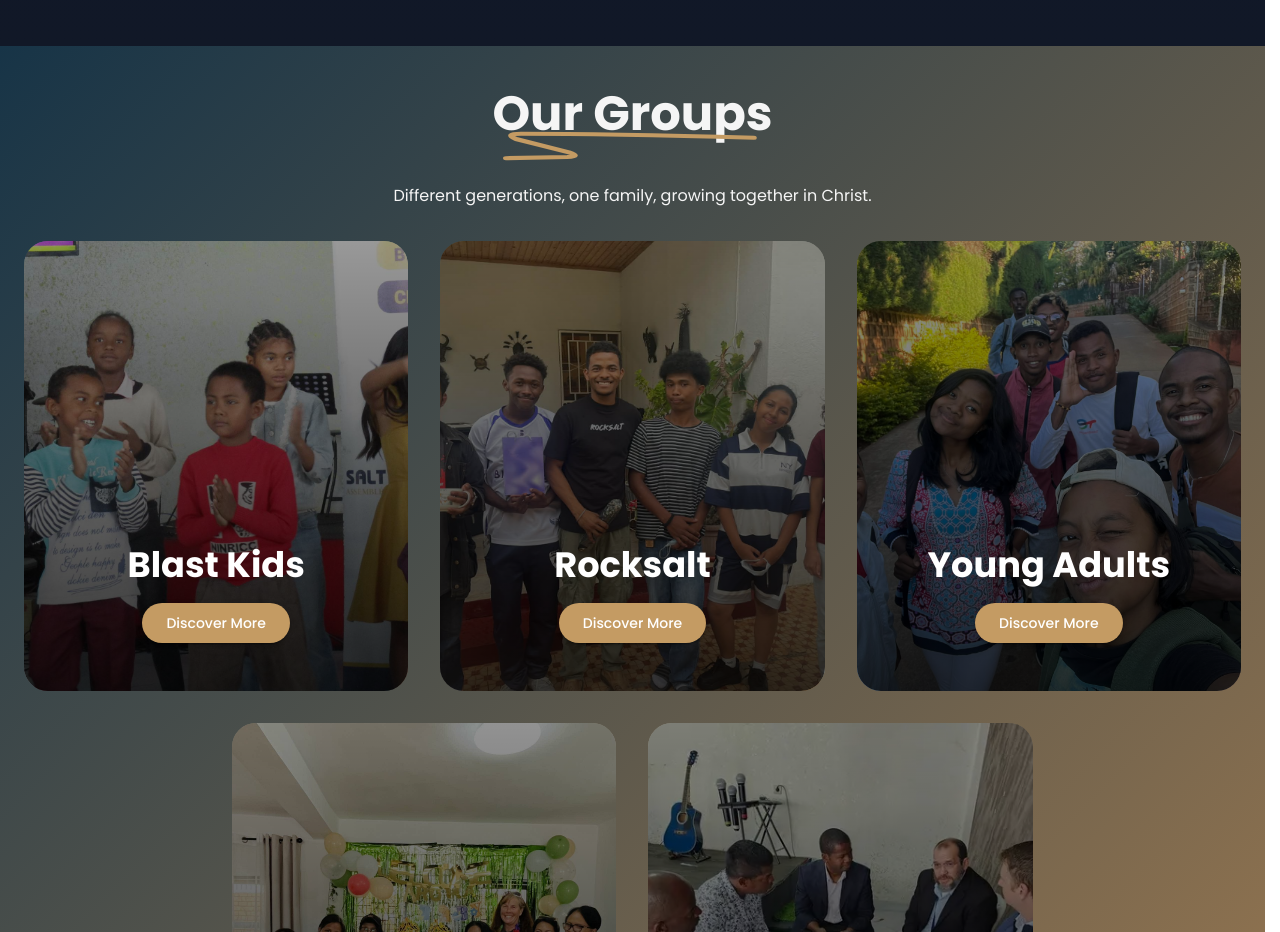
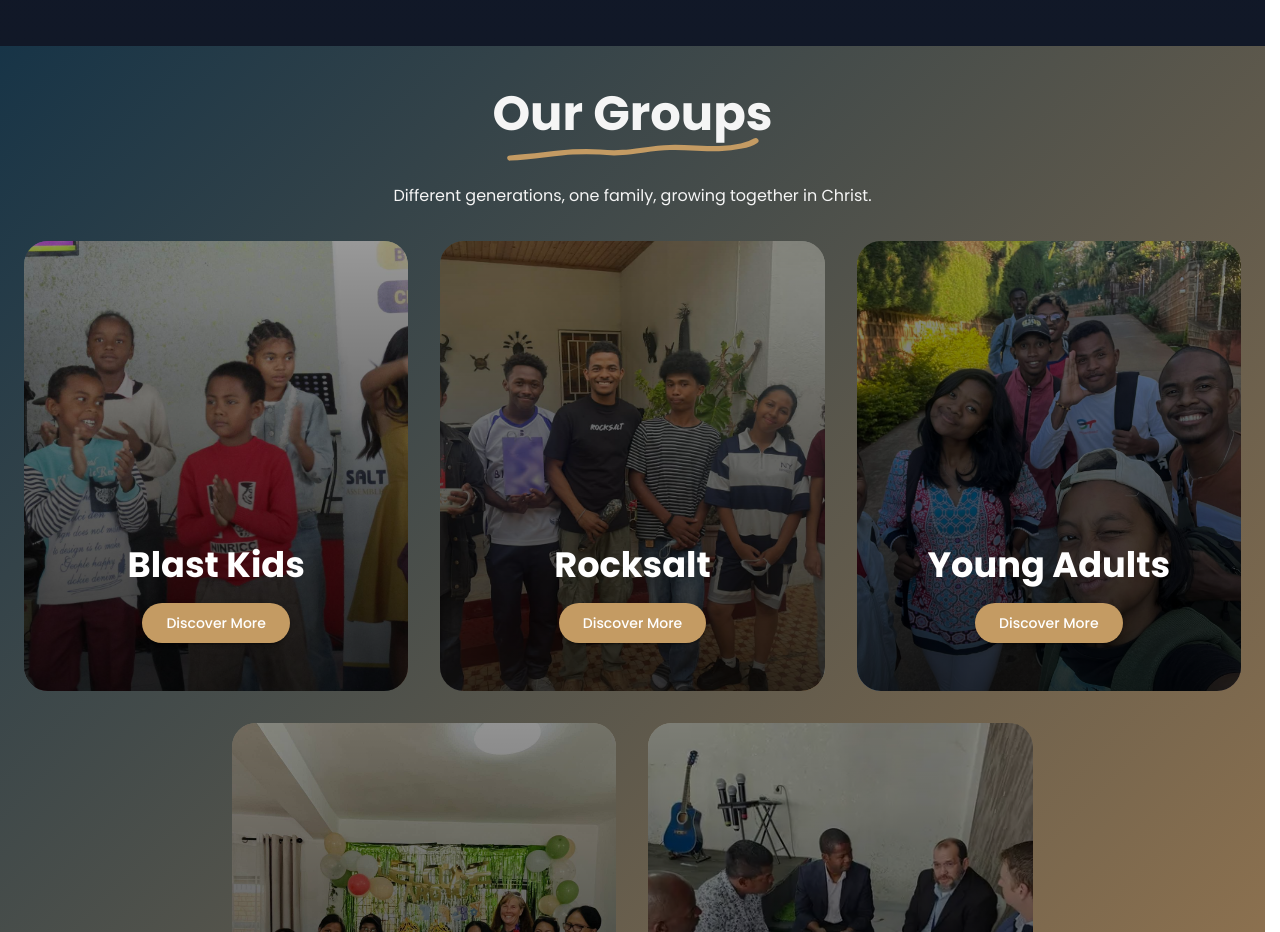
Before and after one commit to JayRostorfer/Salt-LightChurch, a Next.js app: page / in a window 1280 px wide. Shown: the part 1780-2712 px from the top of the page. Built offline with nearby package versions, Linux system fonts and the light colour scheme.

Commit message:
Refactor comments and adjust animation durations

```diff
--- a/src/components/home/MinistriesPreview.js
+++ b/src/components/home/MinistriesPreview.js
@@ -33,7 +33,10 @@ export default function MinistriesPreview2() {
         },
       });
 
-      // Apparition du titre
+      // =========================
+      // TITLE ANIMATION
+      // =========================
+
       tl.fromTo(
         titleRef.current,
         {
@@ -50,7 +53,10 @@ export default function MinistriesPreview2() {
         }
       );
 
-      // Dessin du soulignement
+      // =========================
+      // HAND-DRAWN UNDERLINE
+      // =========================
+
       tl.fromTo(
         underlineRef.current,
         {
@@ -58,10 +64,10 @@ export default function MinistriesPreview2() {
         },
         {
           strokeDashoffset: 0,
-          duration: 1.4,
-          ease: "power2.inOut",
+          duration: 2.4,
+          ease: "sine.inOut",
         },
-        "-=0.3"
+        "-=0.2"
       );
 
     }, sectionRef);
@@ -75,7 +81,8 @@ export default function MinistriesPreview2() {
       sx={{
         py: 4,
         textAlign: "center",
-        background: "linear-gradient(135deg, #173447, #9A7850)",
+        background:
+          "linear-gradient(135deg, #173447, #9A7850)",
       }}
     >
       <Container
@@ -119,17 +126,18 @@ export default function MinistriesPreview2() {
           </Typography>
 
           {/* Hand-drawn underline */}
+
           <Box
             component="svg"
-            viewBox="0 0 300 55"
+            viewBox="0 0 300 40"
             preserveAspectRatio="none"
             sx={{
               position: "absolute",
-              bottom: -22,
+              bottom: -25,
               left: "50%",
               transform: "translateX(-50%)",
               width: "90%",
-              height: 32,
+              height: 30,
               overflow: "visible",
               pointerEvents: "none",
             }}
@@ -137,12 +145,11 @@ export default function MinistriesPreview2() {
             <path
               ref={underlineRef}
               d="
-                M 295 10
-                C 220 7, 100 3, 18 3
-                Q -2 3, 12 12
-                L 75 35
-                Q 90 42, 73 43
-                L 0 45
+                M 5 28
+                C 48 25, 76 17, 112 20
+                C 145 24, 164 15, 195 14
+                C 225 13, 253 19, 280 12
+                Q 290 10, 297 5
               "
               fill="none"
               stroke="#c49b63"
@@ -224,6 +231,7 @@ export default function MinistriesPreview2() {
           <Grid container spacing={4}>
 
             {/* First three ministries */}
+
             {ministries.slice(0, 3).map((ministry) => (
               <Grid
                 key={ministry.slug}
@@ -234,9 +242,11 @@ export default function MinistriesPreview2() {
             ))}
 
             {/* Center spacing */}
+
             <Grid size={{ xs: 0, md: 2 }} />
 
             {/* Remaining ministries */}
+
             {ministries.slice(3).map((ministry) => (
               <Grid
                 key={ministry.slug}
@@ -247,6 +257,7 @@ export default function MinistriesPreview2() {
             ))}
 
             {/* Final spacing */}
+
             <Grid size={{ xs: 0, md: 2 }} />
 
           </Grid>
```
